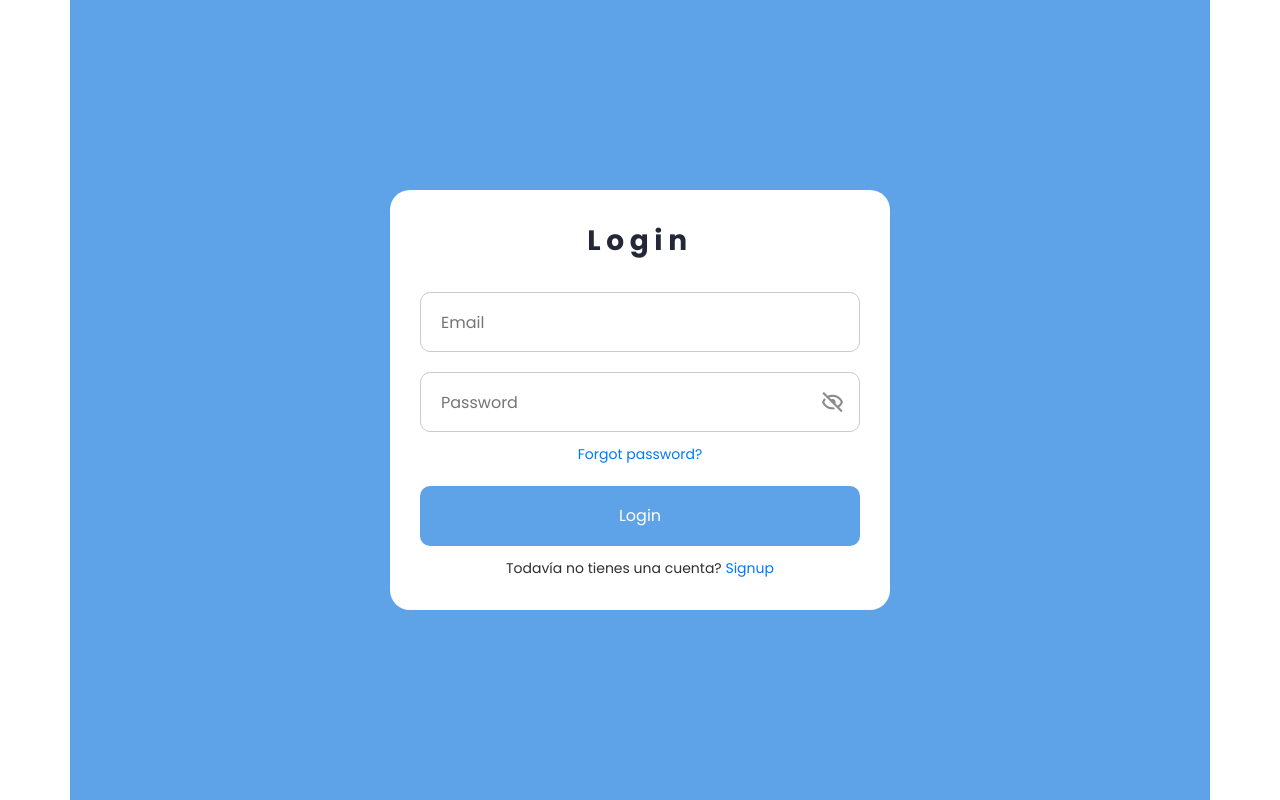
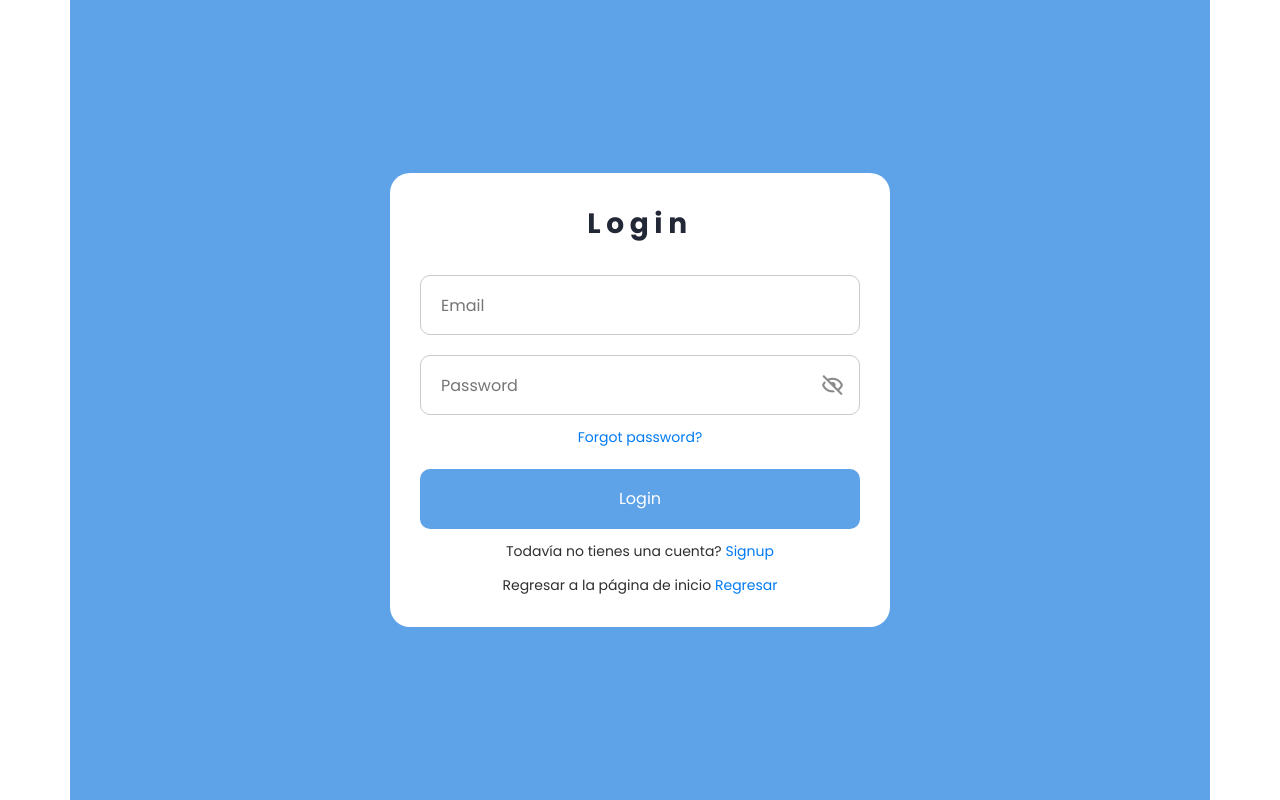
Before and after one commit to 4ndr3steban/ppi_00, a Flask app: page /login in a window 1280 px wide. Run offline with Flask 2, Linux system fonts and the light colour scheme.

Commit message:
regresar a inicio desde login

```diff
--- a/src/templates/login.html
+++ b/src/templates/login.html
@@ -66,6 +66,9 @@
                 <div class="form-link">
                     <span>Todavía no tienes una cuenta? <a href="/signup" class="link signup-link">Signup</a></span>
                 </div>
+                <div class="form-link">
+                    <span>Regresar a la página de inicio <a href="/" class="link regresar-link">Regresar</a></span>
+                </div>
             </div>
 
         </div>
--- a/src/templates/signup.html
+++ b/src/templates/signup.html
@@ -67,6 +67,9 @@
                 <div class="form-link">
                     <span>Ya tienes una cuenta? <a href="/login" class="link signup-link">Login</a></span>
                 </div>
+                <div class="form-link">
+                    <span>Regresar a la página de inicio <a href="/" class="link regresar-link">Regresar</a></span>
+                </div>
             </div>
 
         </div>
```
